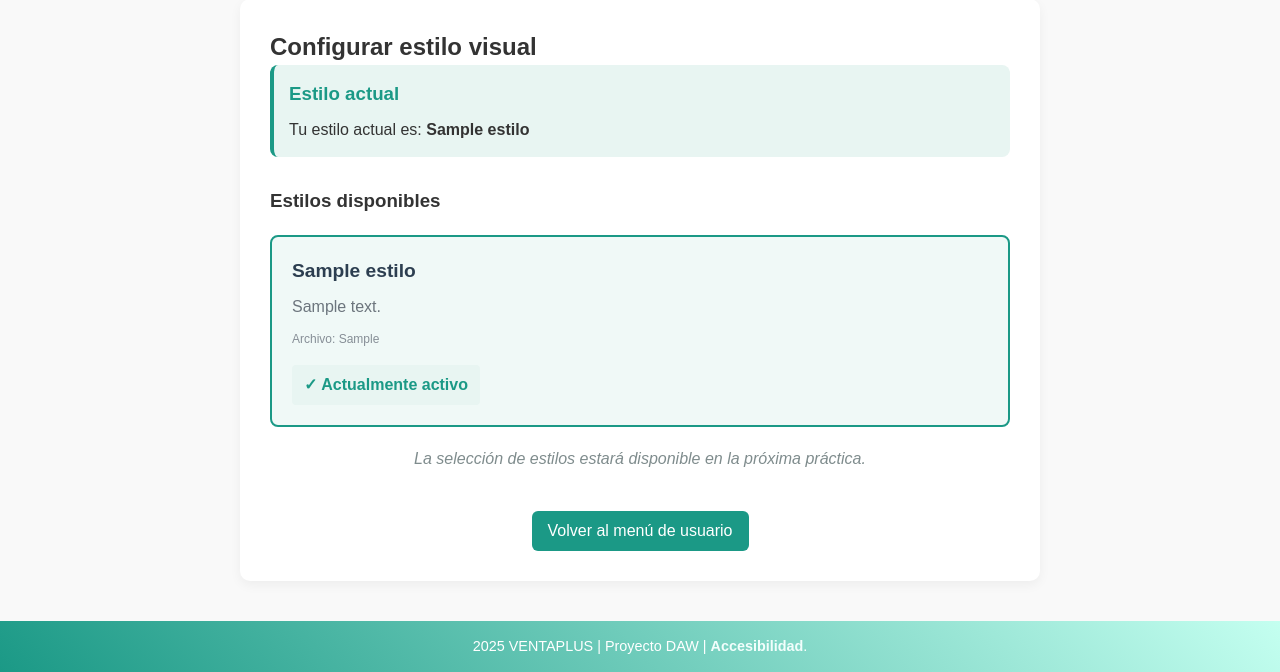
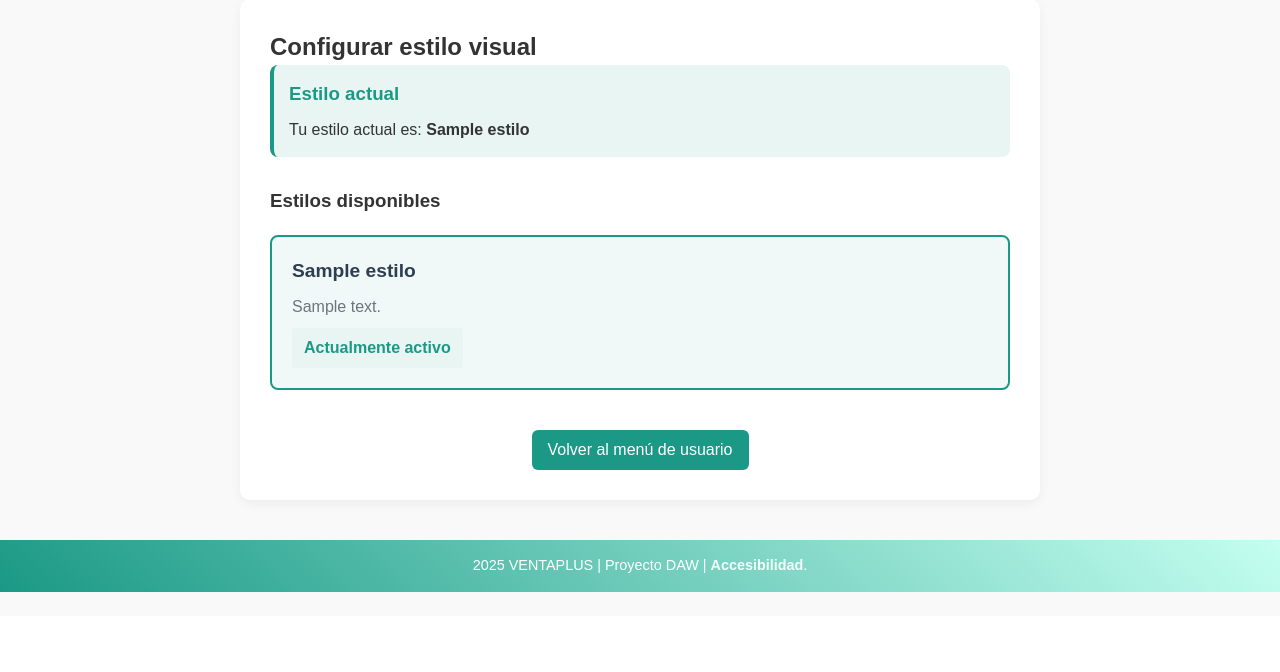
Before and after one commit to SanCam23/DAW, a PHP site: page /configurar.php in a window 1280 px wide. Shown: the part 184-856 px from the top of the page. After the commit the page ends 776 px from the top, so only its background shows below. Run offline with PHP 8.4, Linux system fonts and the light colour scheme; the visitor is signed in with stand-in values (Sample User, id 1); tables that the repository leaves empty hold one stand-in row (values such as "Sample post").

Commit message:
configurar_arreglado

```diff
--- a/Practica2/configurar.php
+++ b/Practica2/configurar.php
@@ -35,6 +35,9 @@ if ($db && isset($_SESSION['usuario_id'])) {
 }
 
 $zona = 'privada';
+
+
+$clase_contraste = ($estilo_actual === 'Alto contraste') ? 'inicio' : '';
 ?>
 <!DOCTYPE html>
 <html lang="es">
@@ -55,7 +58,7 @@ $zona = 'privada';
 <body>
     <?php require('cabecera.php'); ?>
 
-    <main>
+    <main class="<?php echo $clase_contraste; ?>">
         <h2>Configurar estilo visual</h2>
 
         <section class="estilo-actual">
@@ -71,19 +74,18 @@ $zona = 'privada';
             <?php else: ?>
                 <div class="estilos-grid">
                     <?php foreach ($estilos as $estilo): ?>
-                        <article class="estilo-item <?php echo $estilo['Nombre'] == $estilo_actual ? 'estilo-activo' : ''; ?>">
+                        <article class="estilo-item anuncio <?php echo $estilo['Nombre'] == $estilo_actual ? 'estilo-activo' : ''; ?>">
                             <h4><?php echo $estilo['Nombre']; ?></h4>
                             <?php if (!empty($estilo['Descripcion'])): ?>
                                 <p class="descripcion"><?php echo $estilo['Descripcion']; ?></p>
                             <?php endif; ?>
-                            <p class="fichero"><small>Archivo: <?php echo $estilo['Fichero']; ?></small></p>
 
                             <?php if ($estilo['Nombre'] == $estilo_actual): ?>
-                                <div class="estado-activo">✓ Actualmente activo</div>
+                                <div class="estado-activo"> Actualmente activo</div>
                             <?php else: ?>
                                 <form action="#" method="POST" style="display: inline;">
                                     <input type="hidden" name="cambiar_estilo" value="<?php echo $estilo['IdEstilo']; ?>">
-                                    <button type="submit" disabled class="btn-cambiar">Seleccionar este estilo</button>
+                                    <button type="submit" disabled class="btn-cambiar alto-contraste-boton">Seleccionar este estilo</button>
                                 </form>
                             <?php endif; ?>
                         </article>
@@ -92,12 +94,8 @@ $zona = 'privada';
             <?php endif; ?>
         </section>
 
-        <p class="nota" style="text-align: center; color: #7f8c8d; font-style: italic; margin: 20px 0;">
-            La selección de estilos estará disponible en la próxima práctica.
-        </p>
-
         <p style="text-align: center; margin-top: 20px;">
-            <a href="menu_usuario_registrado.php" class="volver">Volver al menú de usuario</a>
+            <a href="menu_usuario_registrado.php" class="volver alto-contraste-boton">Volver al menú de usuario</a>
         </p>
     </main>
 
--- a/Practica2/css/contraste_alto.css
+++ b/Practica2/css/contraste_alto.css
@@ -295,6 +295,11 @@ footer {
     }
 }
 
+.estilo-actual {
+    background: grey !important;
+    border-left: 4px solid #ffeb3b !important;
+}
+
 @media (max-width: 767px) {
     .menu-escritorio {
         display: none;
```
